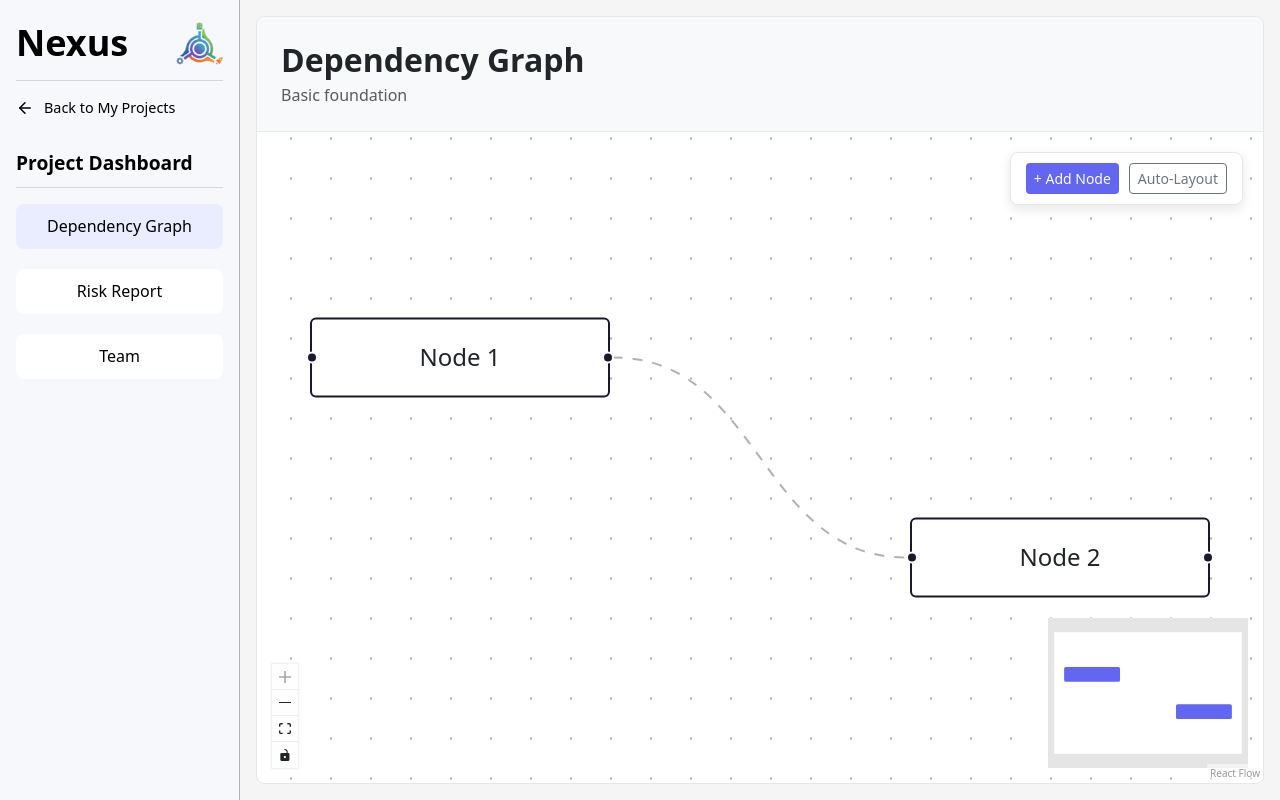
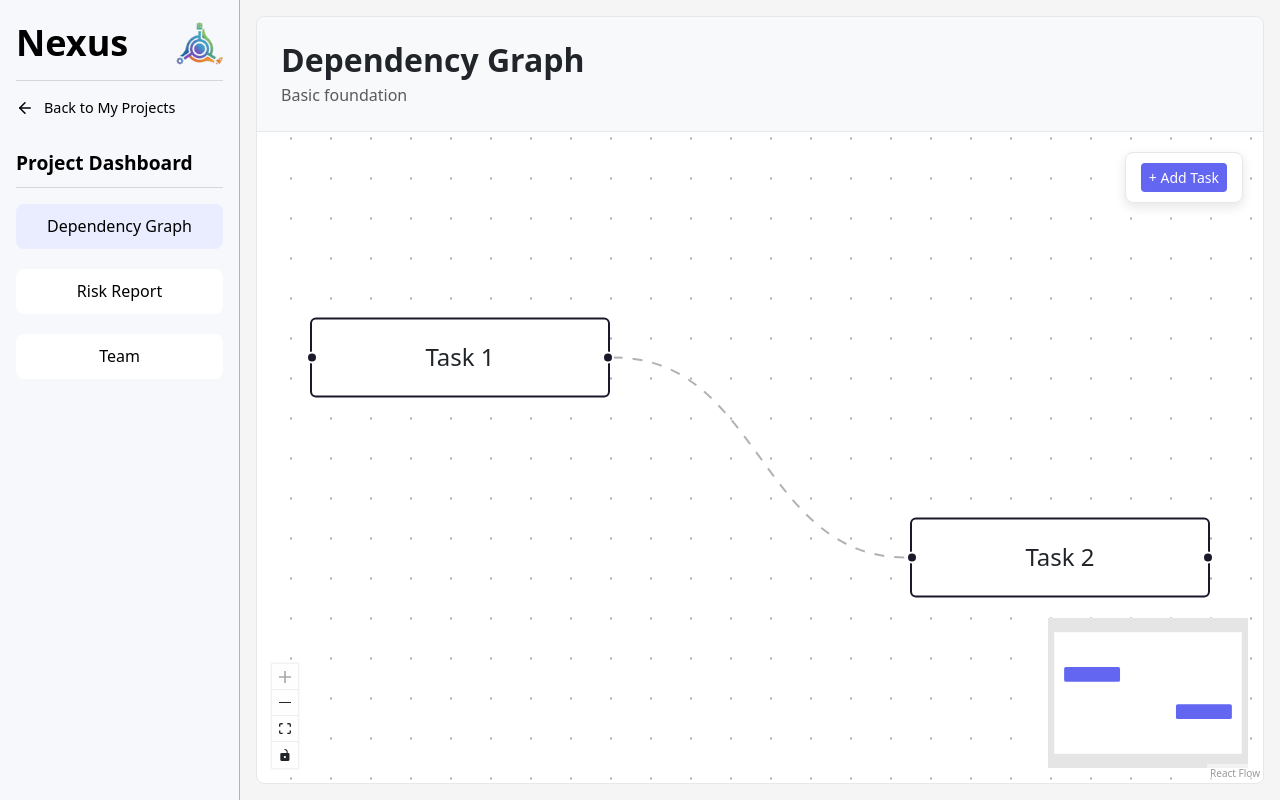
Before and after one commit to Ashtonroxas/Nexus, a React (Vite) app: page /projects/1 in a window 1280 px wide. Built offline with nearby package versions, Linux system fonts and the light colour scheme.

Commit message:
[Ashton Roxas]: Fixed the Add Task Button

```diff
--- a/src/pages/DependencyGraph/DependencyGraph.jsx
+++ b/src/pages/DependencyGraph/DependencyGraph.jsx
@@ -9,14 +9,14 @@ const initialNodes = [
   {
     id: '1',
     position: { x: 100, y: 100 },
-    data: { label: ' Node 1' },
+    data: { label: ' Task 1' },
     sourcePosition: 'right', // outgoing dot to  right side
     targetPosition: 'left'   // incoming dot to  left side
   },
   {
     id: '2',
     position: { x: 400, y: 200 },
-    data: { label: ' Node 2' },
+    data: { label: ' Task 2' },
     sourcePosition: 'right',
     targetPosition: 'left'
   },
@@ -49,14 +49,14 @@ export default function DependencyGraph() {
 
   //Function to generate and add a new node
   const handleAddNode = () => {
-    const newNodeId = `node-${Math.random().toString(36)}`;
+    const newNodeId = `Task-${Math.random().toString(36)}`;
     const newNode = {
       id: newNodeId,
       position: {
         x: Math.random() * 200 + 100,
         y: Math.random() * 200 + 100
       },
-      data: { label: ` Node ${nodes.length + 1}` },
+      data: { label: ` Task ${nodes.length + 1}` },
       sourcePosition: 'right',
       targetPosition: 'left'
     };
@@ -80,9 +80,8 @@ export default function DependencyGraph() {
             style={{ backgroundColor: '#6366F1', border: 'none' }}
             onClick={handleAddNode}
           >
-            + Add Node
+            + Add Task
           </button>
-          <button className="btn btn-outline-secondary btn-sm bg-white">Auto-Layout</button>
         </div>
 
         <ReactFlow
```
